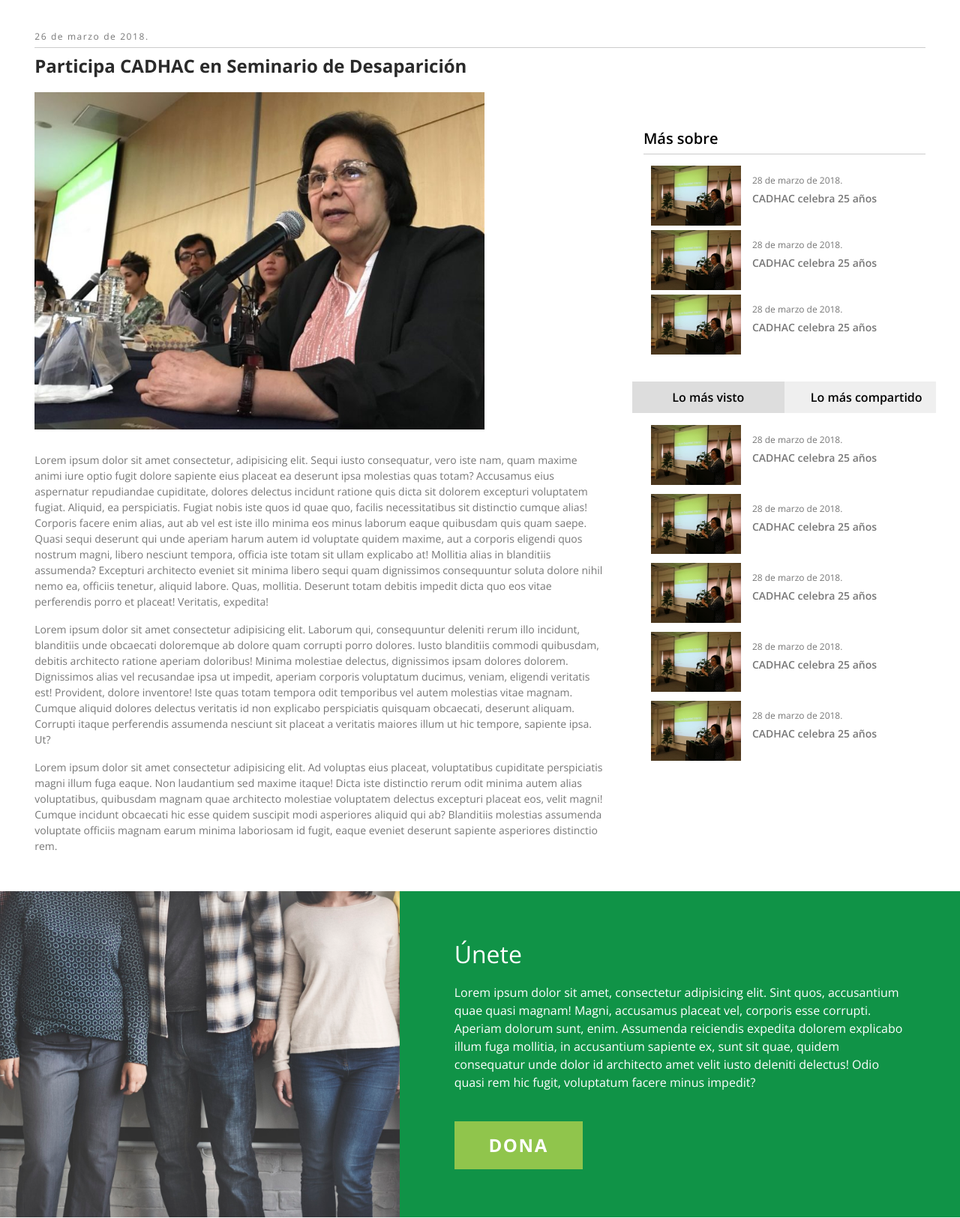
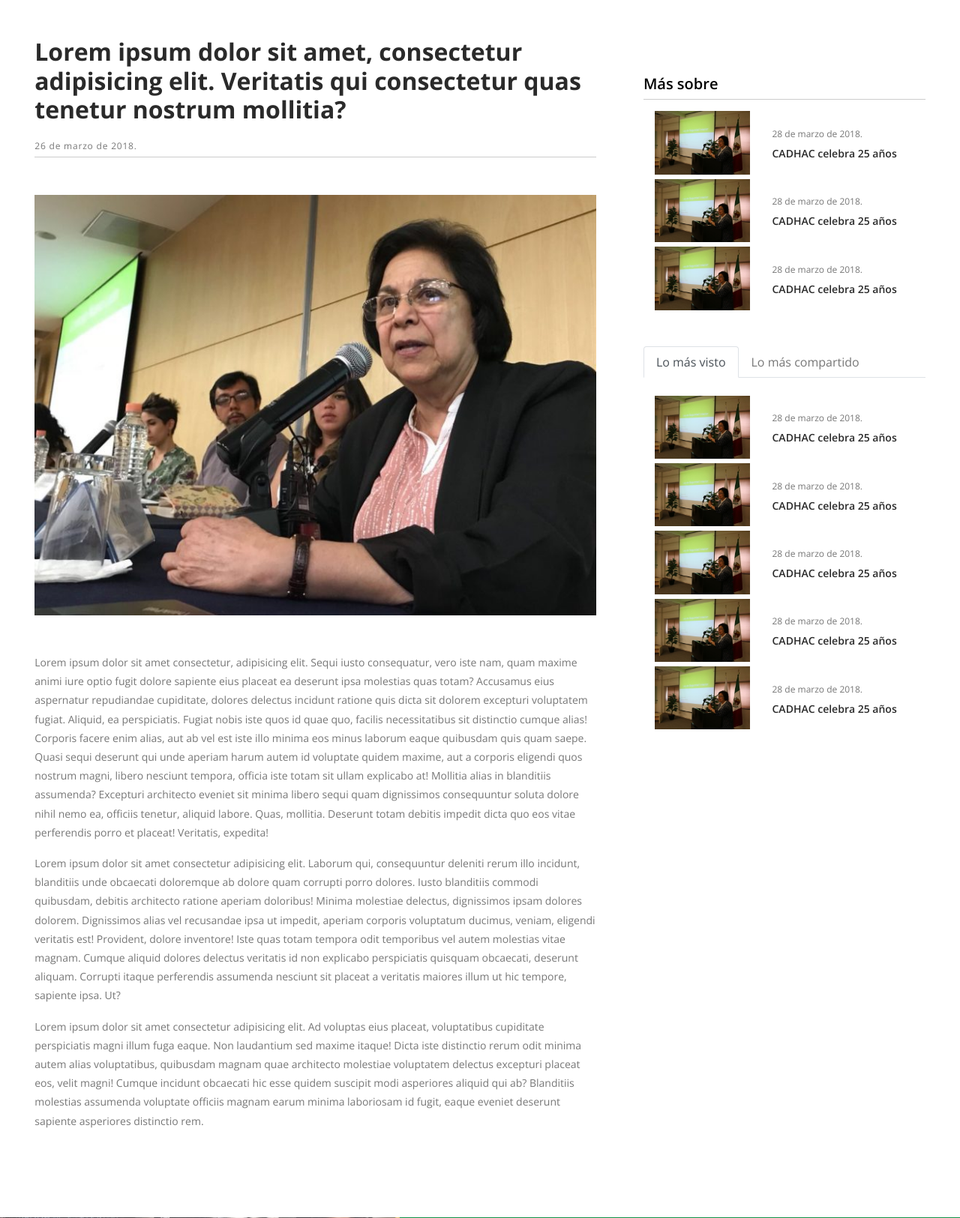
Before and after one commit to melytc/cadhac, a PHP site: page /comunicados-detalle.php in a window 1280 px wide. Shown: the part 205-1830 px from the top of the page at 75% size. Run offline with PHP 8.4, Linux system fonts and the light colour scheme; style sheets or scripts are compiled from the project's sources.

Commit message:
Fix detalles comunicacion

```diff
--- a/src/comunicados-detalle.php
+++ b/src/comunicados-detalle.php
@@ -2,18 +2,17 @@
 
 <div class="news container">
 	<div class="smaller-container" style="width: 95%">
+		<div class="row">
+			<div class="col-8 entry pr-5">
 				<div class="top">
+					<h1 class="title">Lorem ipsum dolor sit amet, consectetur adipisicing elit. Veritatis qui consectetur quas tenetur nostrum mollitia?</h1>
 					<p class="date">26 de marzo de 2018.</p>
-			<h3 class="title">Participa CADHAC en Seminario de Desaparici&oacute;n</h3>
 				</div>
-			<div class="row">
-				<div class="col-8 entry">
-					<img src="img/news-entry.jpg" alt="">
+				<img src="img/news-entry.jpg" alt="Title of the entry">
 				<div class="body">
 					<p>Lorem ipsum dolor sit amet consectetur, adipisicing elit. Sequi iusto consequatur, vero iste nam, quam maxime animi iure optio fugit dolore sapiente eius placeat ea deserunt ipsa molestias quas totam? Accusamus eius aspernatur repudiandae cupiditate, dolores delectus incidunt ratione quis dicta sit dolorem excepturi voluptatem fugiat. Aliquid, ea perspiciatis. Fugiat nobis iste quos id quae quo, facilis necessitatibus sit distinctio cumque alias! Corporis facere enim alias, aut ab vel est iste illo minima eos minus laborum eaque quibusdam quis quam saepe. Quasi sequi deserunt qui unde aperiam harum autem id voluptate quidem maxime, aut a corporis eligendi quos nostrum magni, libero nesciunt tempora, officia iste totam sit ullam explicabo at! Mollitia alias in blanditiis assumenda? Excepturi architecto eveniet sit minima libero sequi quam dignissimos consequuntur soluta dolore nihil nemo ea, officiis tenetur, aliquid labore. Quas, mollitia. Deserunt totam debitis impedit dicta quo eos vitae perferendis porro et placeat! Veritatis, expedita!</p>
 
 					<p>Lorem ipsum dolor sit amet consectetur adipisicing elit. Laborum qui, consequuntur deleniti rerum illo incidunt, blanditiis unde obcaecati doloremque ab dolore quam corrupti porro dolores. Iusto blanditiis commodi quibusdam, debitis architecto ratione aperiam doloribus! Minima molestiae delectus, dignissimos ipsam dolores dolorem. Dignissimos alias vel recusandae ipsa ut impedit, aperiam corporis voluptatum ducimus, veniam, eligendi veritatis est! Provident, dolore inventore! Iste quas totam tempora odit temporibus vel autem molestias vitae magnam. Cumque aliquid dolores delectus veritatis id non explicabo perspiciatis quisquam obcaecati, deserunt aliquam. Corrupti itaque perferendis assumenda nesciunt sit placeat a veritatis maiores illum ut hic tempore, sapiente ipsa. Ut?</p>
-
 					<p>Lorem ipsum dolor sit amet consectetur adipisicing elit. Ad voluptas eius placeat, voluptatibus cupiditate perspiciatis magni illum fuga eaque. Non laudantium sed maxime itaque! Dicta iste distinctio rerum odit minima autem alias voluptatibus, quibusdam magnam quae architecto molestiae voluptatem delectus excepturi placeat eos, velit magni! Cumque incidunt obcaecati hic esse quidem suscipit modi asperiores aliquid qui ab? Blanditiis molestias assumenda voluptate officiis magnam earum minima laboriosam id fugit, eaque eveniet deserunt sapiente asperiores distinctio rem.</p>
 				</div>
 			</div>
@@ -22,27 +21,53 @@
 					<h5>M&aacute;s sobre</h5>
 					<?php for($i = 0; $i < 3; $i++): ?>
 						<div class="row align-items-center news-preview">
-							<img src="img/news-preview.jpg" alt="" class="preview col">
-							<div class="col">
-								<p class="date">28 de marzo de 2018.</p>
-								<p class="title">CADHAC celebra 25 años</p>
+							<div class="col-sm-5" >
+								<a href="#"><img src="img/news-preview.jpg" alt="" class="preview"></a>
+							</div>
+							<div class="col-sm-7">
+								<a href="#" class="date">28 de marzo de 2018.</a>
+								<a href="#" class="title">CADHAC celebra 25 años</a>
 							</div>
 						</div>
 					<?php endfor; ?>
 				</div>
-				<div class="row popular btn-group" role="group">
-					<button type="button" class="btn bg-grey active">Lo m&aacute;s visto</button>
-					<button type="button" class="btn bg-grey">Lo m&aacute;s compartido</button>
+				<section class="popular-content mt-5">
+					<nav class="mb-4">
+						<div class="nav nav-tabs" id="nav-tab" role="tablist">
+							<a class="nav-item nav-link active" id="nav-home-tab" data-toggle="tab" href="#nav-home" role="tab" aria-controls="nav-home" aria-selected="true">Lo m&aacute;s visto</a>
+							<a class="nav-item nav-link" id="nav-contact-tab" data-toggle="tab" href="#nav-contact" role="tab" aria-controls="nav-contact" aria-selected="false">Lo m&aacute;s compartido</a>
+						</div>
+					</nav>
+					<div class="tab-content" id="nav-tabContent">
+						<div class="tab-pane fade show active" id="nav-home" role="tabpanel" aria-labelledby="nav-home-tab">
 							<?php for($i = 0; $i < 5; $i++): ?>
 								<div class="row align-items-center news-preview">
-							<img src="img/news-preview.jpg" alt="" class="preview col">
-							<div class="col">
-								<p class="date">28 de marzo de 2018.</p>
-								<p class="title">CADHAC celebra 25 años</p>
+									<div class="col-sm-5" >
+										<a href="#"><img src="img/news-preview.jpg" alt="" class="preview"></a>
+									</div>
+									<div class="col-sm-7">
+										<a href="#" class="date">28 de marzo de 2018.</a>
+										<a href="#" class="title">CADHAC celebra 25 años</a>
 									</div>
 								</div>
 							<?php endfor; ?>
 						</div>
+						<div class="tab-pane fade" id="nav-contact" role="tabpanel" aria-labelledby="nav-contact-tab">
+							<?php for($i = 0; $i < 2; $i++): ?>
+								<div class="row news-preview">
+									<div class="col-sm-5" >
+										<a href="#"><img src="img/news-preview.jpg" alt="" class="preview"></a>
+									</div>
+									<div class="col-sm-7">
+										<a href="#" class="date">28 de marzo de 2018.</a>
+										<a href="#" class="title">CADHAC celebra 25 años</a>
+									</div>
+								</div>
+							<?php endfor; ?>
+
+						</div>
+					</div>
+				</section>
 			</div>
 		</div>
 	</div>
--- a/src/css/_comunicados-detalles.scss
+++ b/src/css/_comunicados-detalles.scss
@@ -1,33 +1,35 @@
 /* Comunicados - Detalles
 ------------------------------------------ */
 .news {
-	margin-top: 40px;
+	.smaller-container {
+		margin: 4% auto 8%;
+	}
 	.top {
 		p.date {
 			border-bottom: 1px solid #ccc;
 			font-size: 12px;
-			letter-spacing: .1rem;
-			margin-bottom: 10px;
+			letter-spacing: .05rem;
 			padding-bottom: 5px;
 		}
-		h3.title {
+		h1.title {
 			font-weight: 800;
 			color: $darkgray;
-			font-size: 24px;
+			font-size: 2rem;
 			margin-bottom: 20px;
 		}
 	}
 	.entry {
 		img {
 			display: block;
-			width: 600px;
+			max-width: 100%;
+			margin: 50px 0;
 		}
 		hr{
 			margin: 50px 0 35px;
 		}
 		.body {
 			font-size: 14px;
-			margin: 30px 20px 50px 0px;
+			line-height: 180%;
 		}
 	}
 	.more-news {
@@ -39,34 +41,22 @@
 			margin-bottom: 15px;
 			padding-bottom: 8px;
 		}
+		a {
+			display: inline-block;
+			color: #777;
+		}
 		.news-preview{
-			margin: 6px 10px;
-		}
-		.col p.date {
-			font-size: 12px;
-			margin-bottom: 4px;
-		}
-		.col p.title {
-			font-size: 14px;
-			font-weight: 600;
-		}
-		img.preview {
-			max-width: 120px;
-			max-height: 120px;
-			padding: 0px;
-		}
-		.popular {
-			margin-top: 30px;
-			button {
-				margin-bottom: 10px;
-				width: 50%;
-				&.active {
-					background-color: #ddd;
-				}
+			margin: 6px 0;
+			.date {
+				font-size: 12px;
+				margin-bottom: 4px;
 			}
-			.news-preview {
-				margin-left: 25px;
+			.title {
+				color: #2a2a2a;
+				font-size: 14px;
+				font-weight: 600;
 			}
 		}
+
 	}
 }
```
Lines whose indentation alone changed are shown as unchanged.
